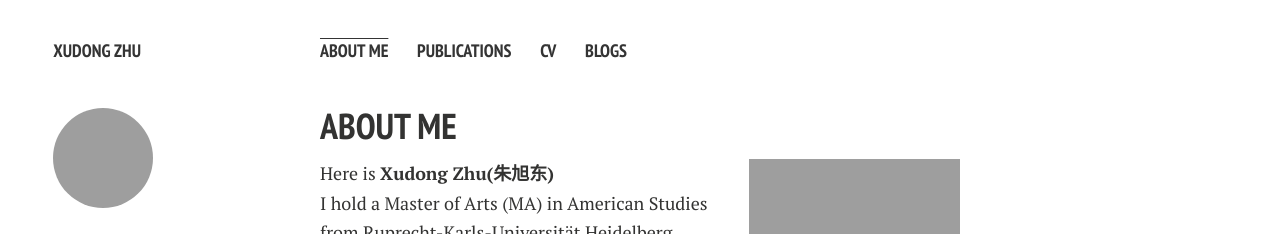
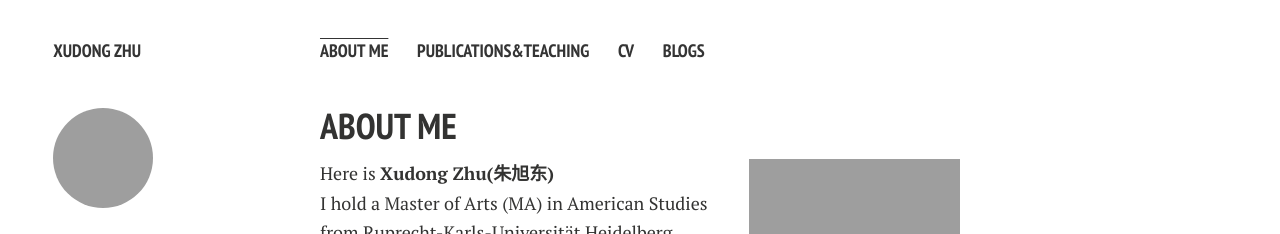
Before and after one commit to x-zhu01/x-zhu01.github.io, a Jekyll site: the page built from index.md, in a window 1280 px wide. Shown: the top 234 px of the page. Built offline with Jekyll 4.4.1, drawn with Linux system fonts in a browser that asks for light colours; nearby versions of some CDN libraries; comment, search, counter and statistics services are not loaded; a style sheet for code colours, icons or effects is not loaded; our own code applies the rules of GitHub Pages for plain Markdown files.

Commit message:
Update _config.yml

```diff
--- a/_config.yml
+++ b/_config.yml
@@ -36,7 +36,7 @@ google_verify: "SkiyuGpJOKT74vv5GmXLvYXXDkXy4v8VWPtbelYz3Hs"
 links:
   - title: About Me
     url: /
-  - title: Publications
+  - title: Publications&Teaching
     url: /publications/
   #- title: Awards
     url: /awards/
```
